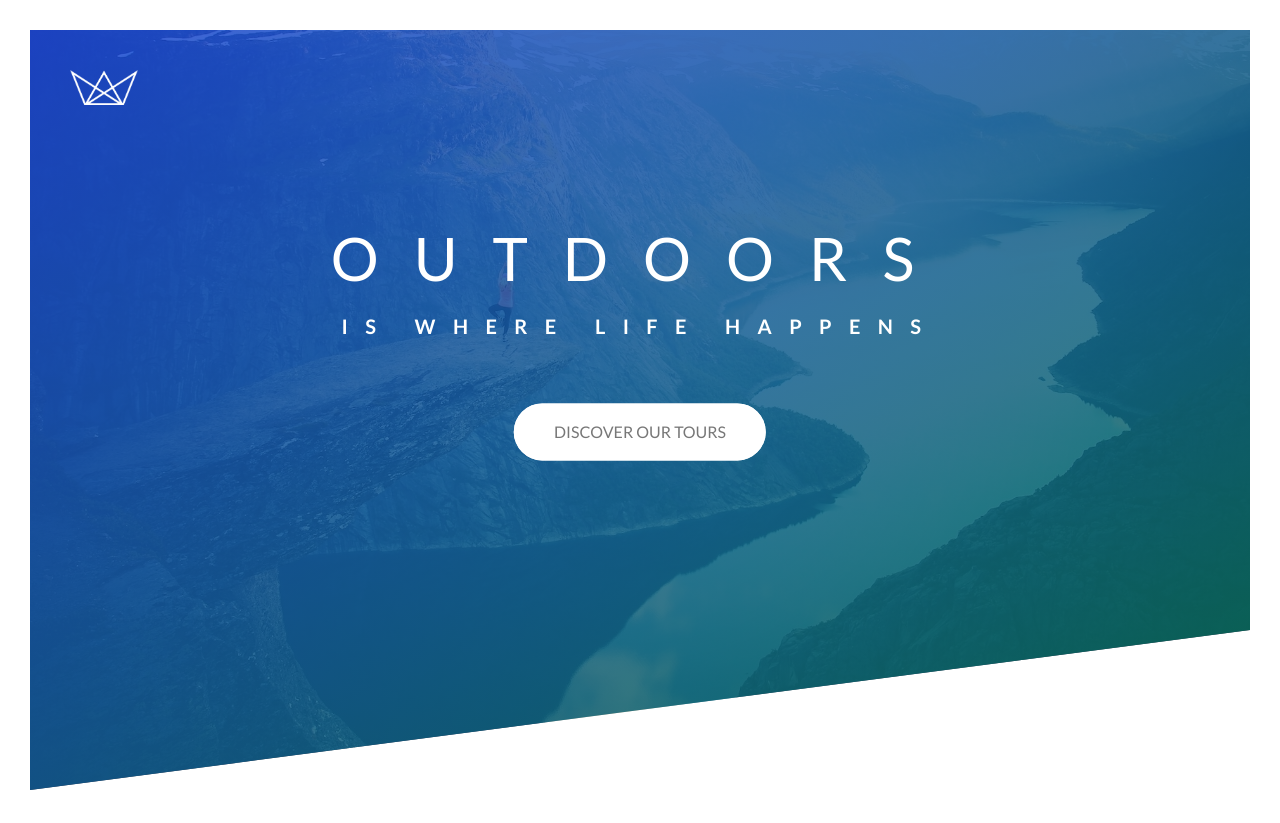
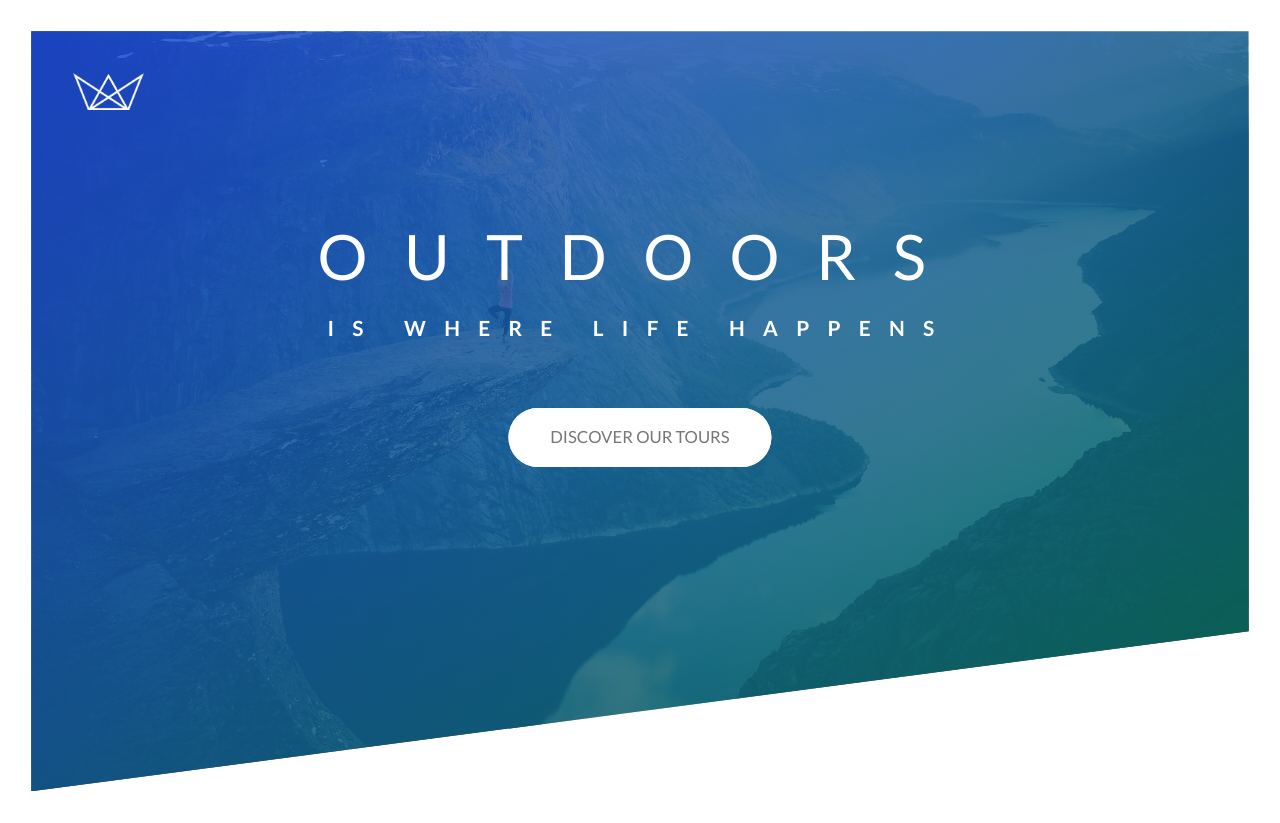
Before and after one commit to Juliusmwash/Advanced-CSS-Course-Master-Udemy, a plain HTML site: page Natours/starter/index.html in a window 1280 px wide. Drawn offline with Linux system fonts and the light colour scheme; files that its build step writes are made by us from their sources.

Commit message:
Converting px to rem

```diff
--- a/Natours/starter/css/style.css
+++ b/Natours/starter/css/style.css
@@ -7,19 +7,27 @@ Dark green: #28b485
 
 */
 
-* {
+*,
+*::before,
+*::after {
     margin: 0;
     padding: 0;
-    box-sizing: border-box;
+    box-sizing: inherit;
+}
+
+html {
+    font-size: 65.2%;
 }
 
 body {
     font-family: "Lato", sans-serif;
     font-weight: 400;
-    font-size: 16px;
+    /* font-size: 16px; */
     line-height: 1.7;
     color: #777;
-    padding: 30px;
+    padding: 3rem;
+
+    box-sizing: border-box;
 }
 
 .header {
@@ -37,12 +45,12 @@ body {
 
 .logo-box {
     position: absolute;
-    top: 40px;
-    left: 40px;
+    top: 4rem;
+    left: 4rem;
 }
 
 .logo {
-    height: 35px;
+    height: 3.5rem;
 }
 
 .text-box {
@@ -58,14 +66,14 @@ body {
     text-transform: uppercase;
 
     backface-visibility: hidden;
-    margin-bottom: 60px;
+    margin-bottom: 6rem;
 }
 
 .heading-primary-main {
     display: block;
-    font-size: 60px;
+    font-size: 6rem;
     font-weight: 400;
-    letter-spacing: 35px;
+    letter-spacing: 3.5rem;
 
     animation-name: moveInLeft;
     animation-duration: 1s;
@@ -79,9 +87,9 @@ body {
 
 .heading-primary-sub {
     display: block;
-    font-size: 20px;
+    font-size: 2rem;
     font-weight: 700;
-    letter-spacing: 17.4px;
+    letter-spacing: 1.75rem;
 
     animation: moveInRight 1s ease-out;
 }
@@ -89,11 +97,11 @@ body {
 @keyframes moveInLeft {
     0% {
         opacity: 0;
-        transform: translateX(-100px);
+        transform: translateX(-10rem);
     }
 
     80% {
-        transform: translateX(10px);
+        transform: translateX(1rem);
     }
 
     100% {
@@ -105,11 +113,11 @@ body {
 @keyframes moveInRight {
     0% {
         opacity: 0;
-        transform: translateX(100px);
+        transform: translateX(10rem);
     }
 
     80% {
-        transform: translateX(-10px);
+        transform: translateX(-1rem);
     }
 
     100% {
@@ -121,7 +129,7 @@ body {
 @keyframes moveInBottom {
     0% {
         opacity: 0;
-        transform: translateY(20px);
+        transform: translateY(2rem);
     }
 
     100% {
@@ -134,21 +142,22 @@ body {
 .btn:visited {
     text-transform: uppercase;
     text-decoration: none;
-    padding: 15px 40px;
+    padding: 1.5rem 4rem;
     display: inline-block;
-    border-radius: 100px;
+    border-radius: 10rem;
     transition: all .2s;
     position: relative;
+    font-size: 1.6rem;
 }
 
 .btn:hover {
-    transform: translateY(-3px);
-    box-shadow: 0 10px 20px rgba(0, 0, 0, .2);
+    transform: translateY(-.3rem);
+    box-shadow: 0 1rem 2rem rgba(0, 0, 0, .2);
 }
 
 .btn:active {
     transform: translateY(-1px);
-    box-shadow: 0 5px 10px rgba(0, 0, 0, .2);
+    box-shadow: 0 .5rem 1rem rgba(0, 0, 0, .2);
 }
 
 .btn-white {
@@ -166,7 +175,7 @@ body {
     display: inline-block;
     height: 100%;
     width: 100%;
-    border-radius: 100px;
+    border-radius: 10rem;
     position: absolute;
     top: 0;
     left: 0;
```
Also changed, not shown: Natours/starter/notes.md (+10 -1 lines).
